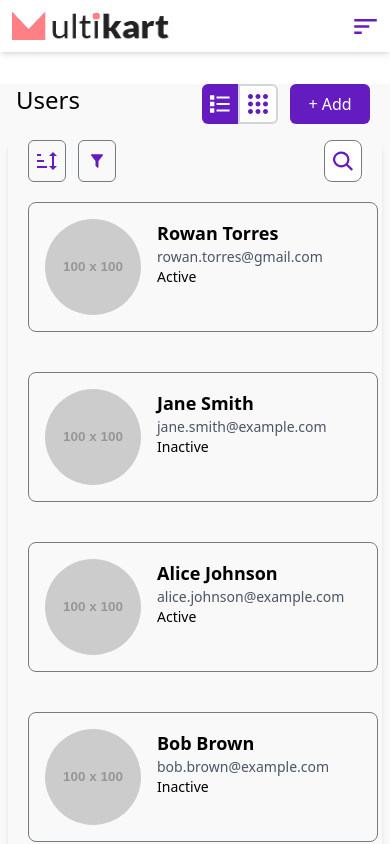
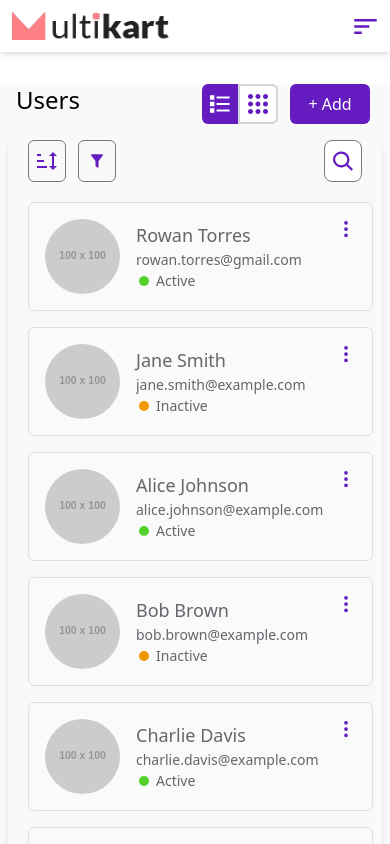
Before and after one commit to HT-shubhams/multikart_revised, a React (Vite) app: page / in a window 390 px wide. Shown: the top 844 px of the page. Built offline with nearby package versions, Linux system fonts and the light colour scheme.

Commit message:
feat: UserGridView responsive

```diff
--- a/src/components/UserCard.jsx
+++ b/src/components/UserCard.jsx
@@ -1,24 +1,48 @@
 import React from "react";
+import { ActiveDotIcon, InactiveDotIcon, OptionsIcon } from "../assets/icons";
 
-const UserCard = ({ user }) => {
+export default function UserCard({ user }) {
   return (
-    <div className="border border-[#777a81] rounded-lg flex p-4 w-[350px] m-5">
-      <div className="flex-shrink-0">
+    <div className="flex items-center border border-[#E0E0E2] p-4 rounded-md bg-[#FAFAFA] w-full max-w-[370px]">
+      <div className="photo-container pr-4">
         <img
           src={user.photo}
           alt={`${user.firstName} ${user.lastName}`}
-          className="w-24 h-24 rounded-full object-cover"
+          className="rounded-full w-[75px] h-[75px] min-w-[75px] min-h-[75px]"
         />
       </div>
-      <div className="ml-4">
-        <div className="text-lg font-semibold">
-          {user.firstName} {user.lastName}
+      <div className="flex flex-col justify-center text-[#63666B]">
+        <p className="font-poppins text-[18px] font-medium leading-[27px] text-left">
+          {`${user.firstName} ${user.lastName}`}
+        </p>
+        <p
+          className="font-poppins text-[14px] font-normal leading-[21px] text-left text-ellipsis whitespace-nowrap overflow-hidden max-w-[200px]"
+          title={user.email}
+        >
+          {user.email}
+        </p>
+
+        <div className="flex items-center">
+          {user.status === "Active" ? (
+            <div className="flex items-center">
+              <ActiveDotIcon />
+              <span className="font-poppins text-[14px] font-normal leading-[21px] text-left ml-1">
+                Active
+              </span>
+            </div>
+          ) : (
+            <div className="flex items-center">
+              <InactiveDotIcon />
+              <span className="font-poppins text-[14px] font-normal leading-[21px] text-left ml-1">
+                Inactive
+              </span>
+            </div>
+          )}
         </div>
-        <div className="text-sm text-gray-600">{user.email}</div>
-        <div className="text-sm">{user.status}</div>
+      </div>
+      <div className="ml-auto mb-auto">
+        <OptionsIcon />
       </div>
     </div>
   );
-};
-
-export default UserCard;
+}
--- a/src/components/UserGridView.jsx
+++ b/src/components/UserGridView.jsx
@@ -7,7 +7,7 @@ const UserGridView = () => {
 
   return (
     // <div className="grid grid-cols-1 sm:grid-cols-2 md:grid-cols-3 gap-4 p-8 w-full">
-    <div className="flex justify-start items-center flex-wrap   ">
+    <div className="flex justify-start items-center flex-wrap gap-4 p-5 md:p-8">
       {users.map((user) => (
         <UserCard key={user.id} user={user} />
       ))}
--- a/src/components/UserList.jsx
+++ b/src/components/UserList.jsx
@@ -56,7 +56,7 @@ const UserList = () => {
           <div className="flex items-center mr-5 md:mr-7">
             <div
               className={classNames(
-                "flex items-center gap-1 bg-white py-2 pl-2 pr-[4.5px] md:p-2 rounded-lg border border-[#777a81]",
+                "flex items-center gap-1 bg-white py-2 pl-2 pr-[4.5px] md:p-2 rounded-lg border border-[#777a81] ml-4",
                 { "!border-[#2e4272]": isInputFocused }
               )}
             >
```
